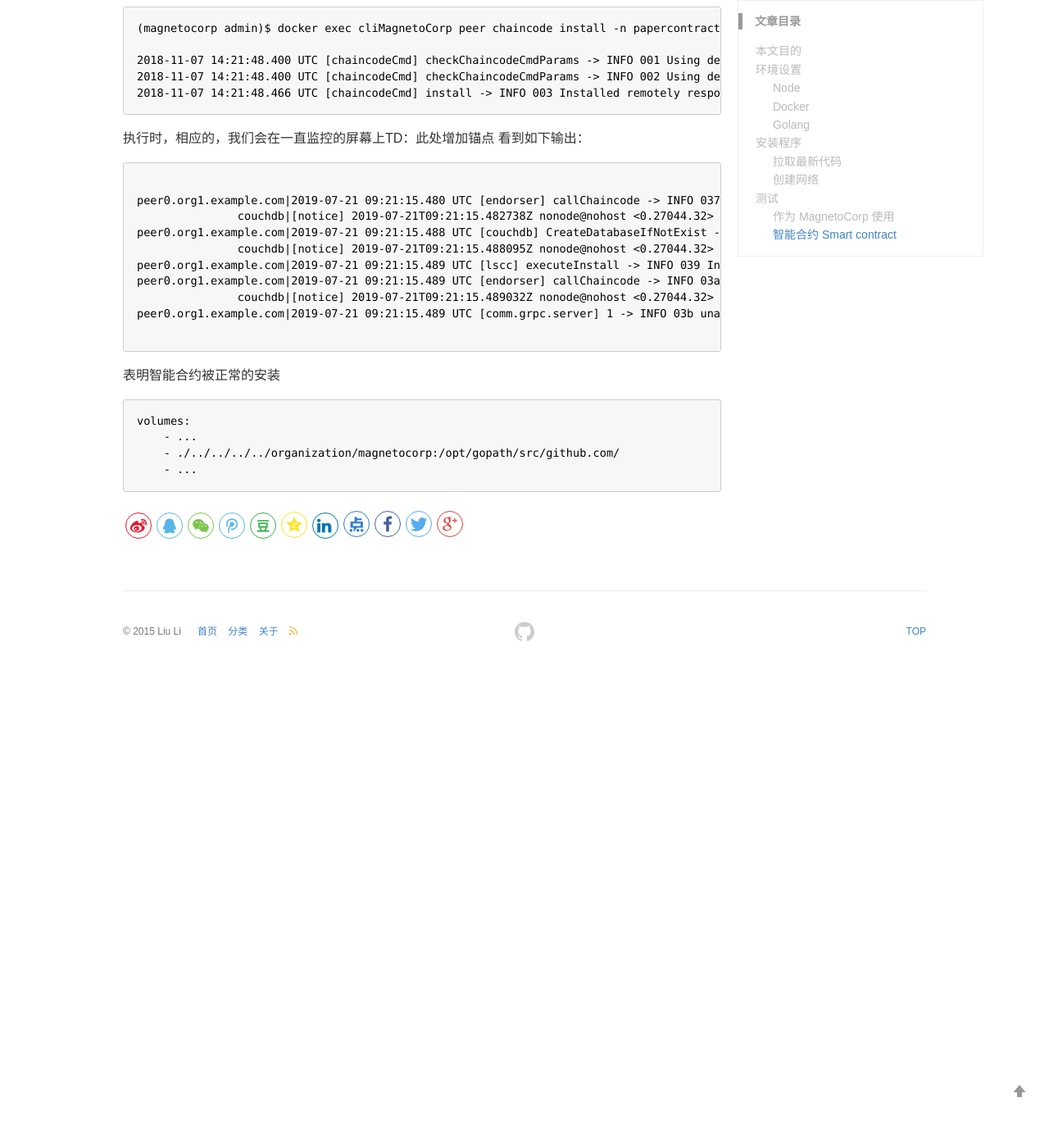
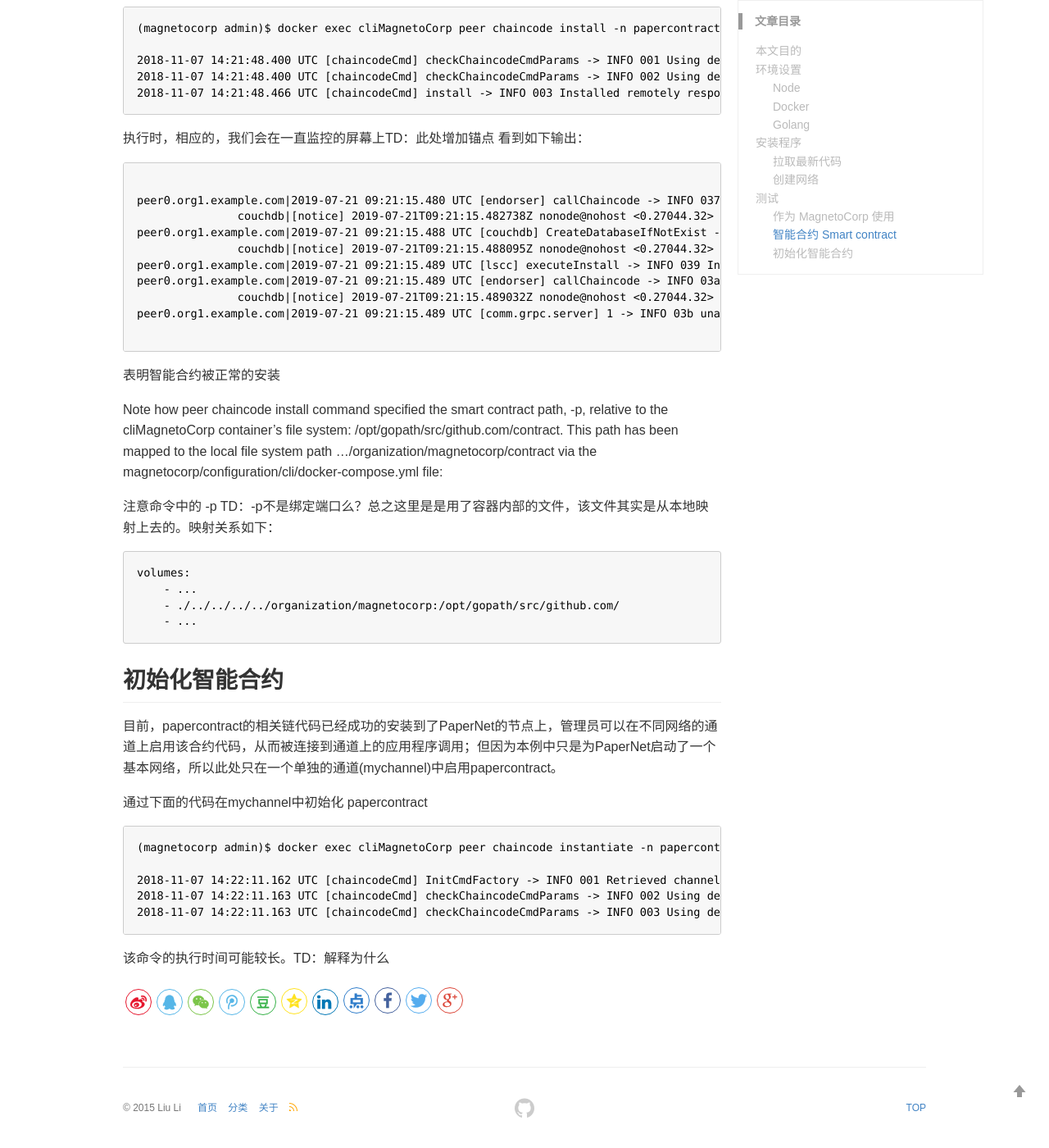
Before and after one commit to nox60/nox60.github.io, a Jekyll site: the page built from _posts/2019-7-12-Hyperledger-Fabric-Commercial-paper-例子详解.md, in a window 1280 px wide and 1400 px high, scrolled down 6299 px. Shown: the whole window at 82% size. Built offline with Jekyll 4.4.1, drawn with Linux system fonts in a browser that asks for light colours; our own code applies the rules of GitHub Pages for plain Markdown files; comment, search, counter and statistics services are not loaded; before the commit the page ends 7118 px from its top, so only the background shows below that.

Commit message:
Update document

````diff
--- a/_posts/2019-7-12-Hyperledger-Fabric-Commercial-paper-例子详解.md
+++ b/_posts/2019-7-12-Hyperledger-Fabric-Commercial-paper-例子详解.md
@@ -283,9 +283,29 @@
 
 表明智能合约被正常的安装
 
+Note how peer chaincode install command specified the smart contract path, -p, relative to the cliMagnetoCorp container’s file system: /opt/gopath/src/github.com/contract. This path has been mapped to the local file system path .../organization/magnetocorp/contract via the magnetocorp/configuration/cli/docker-compose.yml file:
+
+注意命令中的 -p TD：-p不是绑定端口么？总之这里是是用了容器内部的文件，该文件其实是从本地映射上去的。映射关系如下：
+
 ```volumn
 volumes:
     - ...
     - ./../../../../organization/magnetocorp:/opt/gopath/src/github.com/
     - ...
 ```
+
+## 初始化智能合约
+
+目前，papercontract的相关链代码已经成功的安装到了PaperNet的节点上，管理员可以在不同网络的通道上启用该合约代码，从而被连接到通道上的应用程序调用；但因为本例中只是为PaperNet启动了一个基本网络，所以此处只在一个单独的通道(mychannel)中启用papercontract。
+
+通过下面的代码在mychannel中初始化 papercontract
+
+```instantiate
+(magnetocorp admin)$ docker exec cliMagnetoCorp peer chaincode instantiate -n papercontract -v 0 -l node -c '{"Args":["org.papernet.commercialpaper:instantiate"]}' -C mychannel -P "AND ('Org1MSP.member')"
+
+2018-11-07 14:22:11.162 UTC [chaincodeCmd] InitCmdFactory -> INFO 001 Retrieved channel (mychannel) orderer endpoint: orderer.example.com:7050
+2018-11-07 14:22:11.163 UTC [chaincodeCmd] checkChaincodeCmdParams -> INFO 002 Using default escc
+2018-11-07 14:22:11.163 UTC [chaincodeCmd] checkChaincodeCmdParams -> INFO 003 Using default vscc
+```
+
+该命令的执行时间可能较长。TD：解释为什么
````
